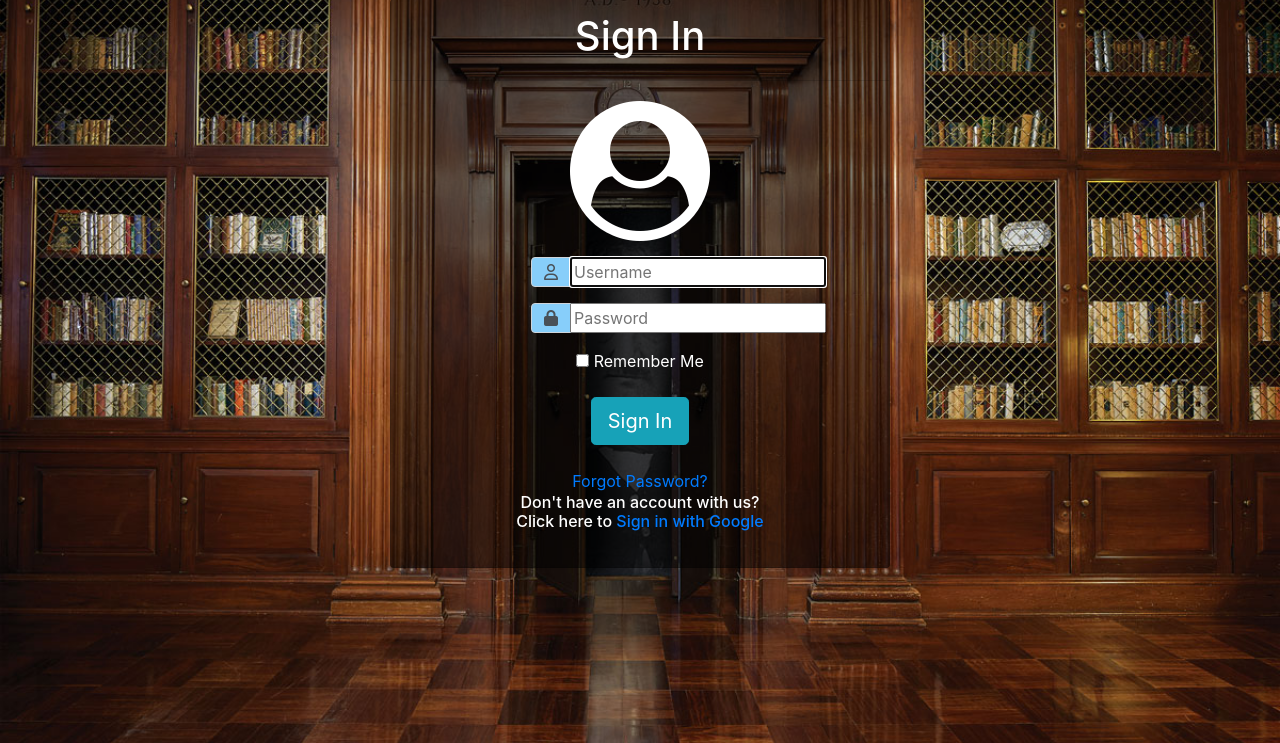
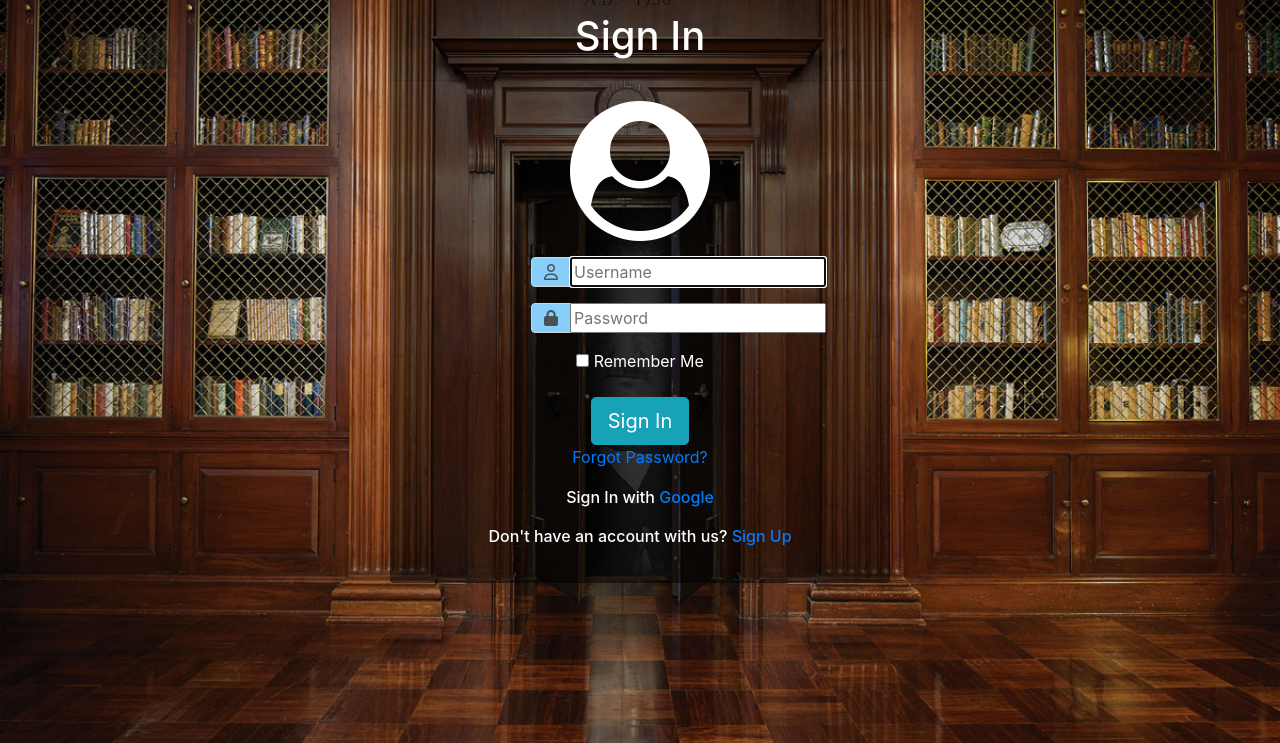
Before and after one commit to jam3gw/QuickTutorApp, a Django app: page /accounts/login/ in a window 1280 px wide. Shown: the part 57-800 px from the top of the page. Run offline with Django 3.2, Linux system fonts and the light colour scheme; some libraries are stand-ins or nearby versions.

Commit message:
fixed login button

```diff
--- a/QuickTutor/templates/account/login.html
+++ b/QuickTutor/templates/account/login.html
@@ -25,6 +25,7 @@
           {% if socialaccount_providers %}
           <form class="login" method="POST" action="{% url 'account_login' %}" >
               {% csrf_token %}
+
               <p>
                 <div class="input-group form-group">
                   <div class="input-group-prepend" >
@@ -52,16 +53,22 @@
               {% endif %}
               <button type="submit" class="btn btn-info btn-lg">{% trans "Sign In" %}</button>
               <br>
-              <br>
               <a class="button secondaryAction" href="{% url 'account_reset_password' %}">{% trans "Forgot Password?" %}</a>
             </form>
           <h6 >
-            Don't have an account with us? <br> Click here to <a href="{{ signup_url }}">Sign in with Google</a> <br>
+            <br>
+            Sign In with <a title="Google" class="socialaccount_provider google" href="/accounts/google/login/?process=login">Google</a>
+            <br>
+            <br>
+            <!--Sign In with: {% include "socialaccount/snippets/provider_list.html" with process="login" %}</a> <br>-->
+            Don't have an account with us? <a href="{{ signup_url }}">Sign Up</a> <br>
             {% blocktrans with site.name as site_name %}
             <!--{{ site_name }} account:{% endblocktrans %}-->
           </p>
           </h6>
-  <!--<div class="socialaccount_ballot" >
+
+  <!--
+  <div class="socialaccount_ballot" >
     Click here to sign up with: {% include "socialaccount/snippets/provider_list.html" with process="login" %}
     <div class="login-or" >{% trans 'or' %}</div>
   </div>
@@ -72,7 +79,8 @@
       first.{% endblocktrans %}
     </p>
 
-{% endif %}-->
+  {% endif %}
+  -->
 </div>
 </div>
 </div>
--- a/QuickTutor/templates/account/signup.html
+++ b/QuickTutor/templates/account/signup.html
@@ -22,13 +22,15 @@
     <div class="container" style="text-align: center">
     <form class="signup" id="signup_form" method="post" action="{% url 'account_signup' %}">
       {% csrf_token %}
-      <!--{{ form.as_p }}-->
+      {{ form.as_p }}
+      <!--
       <div class="container" style="text-align: center">
       <p class="text-center">
         <div class="input-group form-group">
           <div class="input-group-prepend2">
             <span class="input-group-text" style="background-color: lightskyblue"><i class="far fa-envelope"></i></span>
           </div>
+          <label for="id_email">E-Mail:</label>
           <input type="email" name="email" placeholder="E-mail address" required="" id="id_email">
         </div>
       </p>
@@ -57,6 +59,7 @@
         </div>
       </p>
       <p>
+      -->
         <div class="input-group form-group">
           <div class="input-group-prepend1" style="color: #FFFFFF">
             {% blocktrans %}
@@ -65,6 +68,7 @@
           </div>
       </div>
       </p>
+
       {% if redirect_field_value %}
       <input type="hidden" name="{{ redirect_field_name }}" value="{{ redirect_field_value }}" />
       {% endif %}
```
Lines whose indentation alone changed are shown as unchanged.
